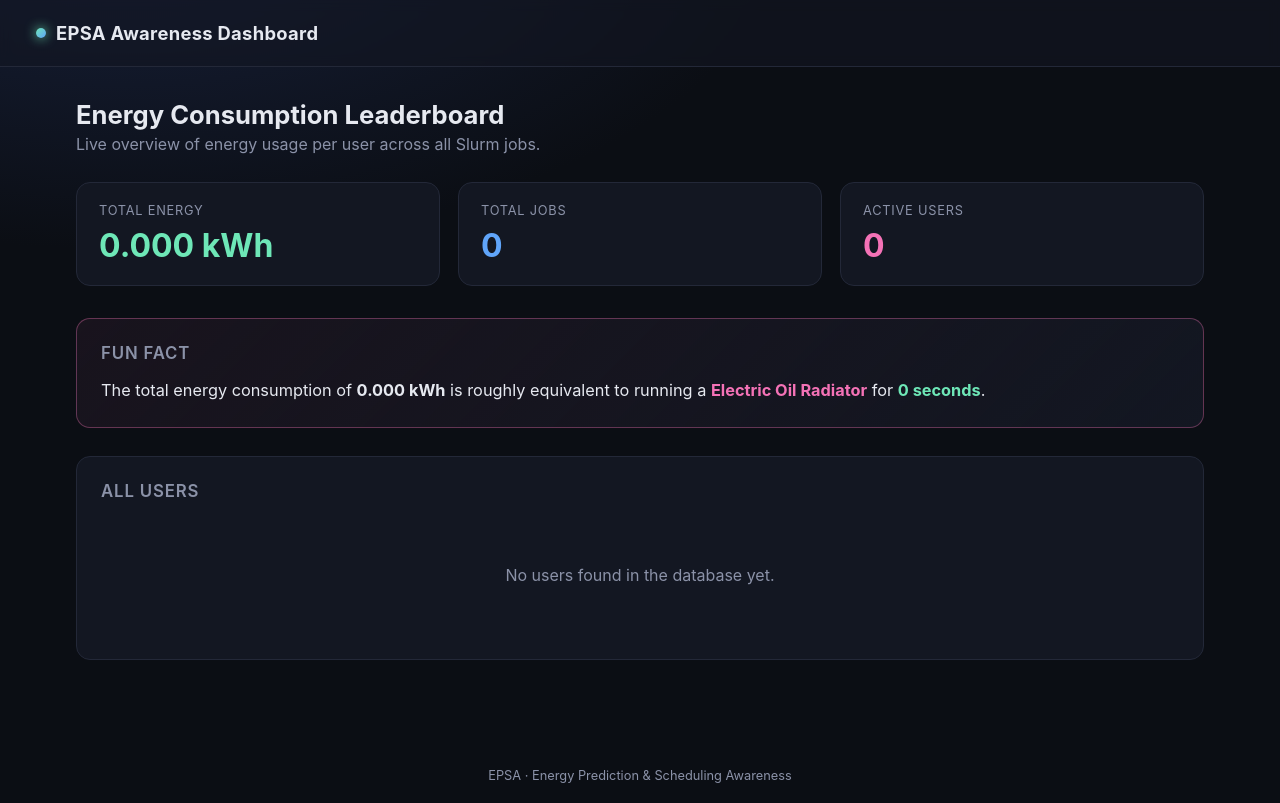
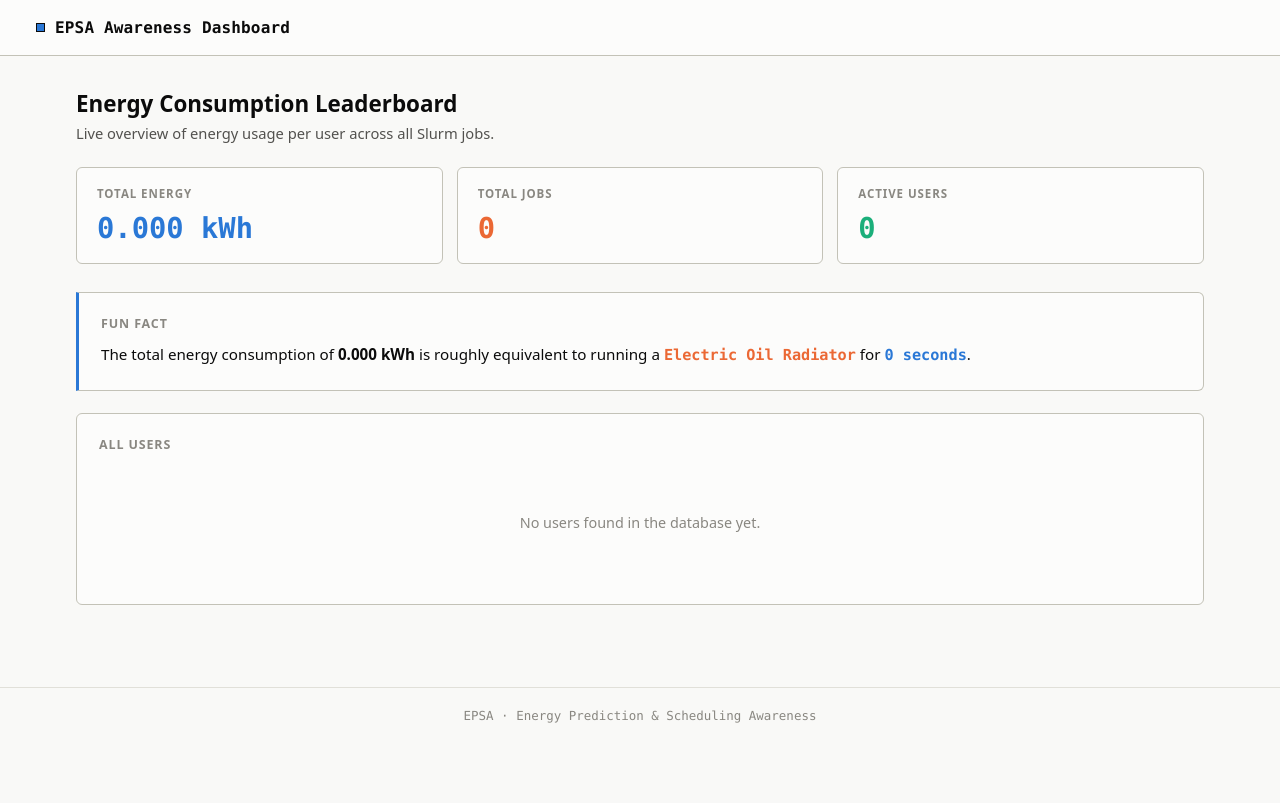
Before and after one commit to gespel/EPSA, a Flask app: page / in a window 1280 px wide. After the commit the page ends 723 px from the top, so only its background shows below. Run offline with Flask 3, Linux system fonts and the light colour scheme; data that the repository does not hold is empty; some libraries are stand-ins or nearby versions.

Commit message:
redesing

```diff
--- a/awareness_daemon/src/awareness_daemon/templates/base.html
+++ b/awareness_daemon/src/awareness_daemon/templates/base.html
@@ -7,23 +7,26 @@
     <script src="https://cdn.jsdelivr.net/npm/chart.js@4.4.4/dist/chart.umd.min.js"></script>
     <style>
         :root {
-            --bg: #0b0e14;
-            --bg-panel: #131722;
-            --bg-panel-hover: #171c2b;
-            --border: #232838;
-            --text: #e6e9f0;
-            --text-dim: #8b92a8;
-            --accent: #6ee7b7;
-            --accent-2: #60a5fa;
-            --accent-3: #f472b6;
-            --warn: #fbbf24;
-            --radius: 14px;
+            --page: #f9f9f7;
+            --surface: #fcfcfb;
+            --surface-hover: #f2f1ed;
+            --border: rgba(11, 11, 11, 0.10);
+            --border-strong: #c3c2b7;
+            --grid: #e1e0d9;
+            --text: #0b0b0b;
+            --text-dim: #52514e;
+            --text-muted: #898781;
+            --blue: #2a78d6;
+            --orange: #eb6834;
+            --aqua: #1baf7a;
+            --mono: ui-monospace, "SF Mono", "Cascadia Code", Consolas, "Roboto Mono", monospace;
+            --radius: 6px;
         }
         * { box-sizing: border-box; }
         body {
             margin: 0;
-            font-family: "Inter", "Segoe UI", system-ui, -apple-system, sans-serif;
-            background: radial-gradient(1200px 600px at 10% -10%, #17203a 0%, var(--bg) 55%);
+            font-family: system-ui, -apple-system, "Segoe UI", sans-serif;
+            background: var(--page);
             color: var(--text);
             min-height: 100vh;
         }
@@ -31,10 +34,9 @@
             display: flex;
             align-items: center;
             justify-content: space-between;
-            padding: 22px 36px;
-            border-bottom: 1px solid var(--border);
-            background: rgba(19, 23, 34, 0.6);
-            backdrop-filter: blur(6px);
+            padding: 18px 36px;
+            border-bottom: 1px solid var(--border-strong);
+            background: var(--surface);
             position: sticky;
             top: 0;
             z-index: 10;
@@ -43,27 +45,30 @@
             display: flex;
             align-items: center;
             gap: 10px;
-            font-weight: 700;
-            font-size: 1.15rem;
-            letter-spacing: 0.3px;
+            font-family: var(--mono);
+            font-weight: 600;
+            font-size: 1rem;
+            letter-spacing: 0.01em;
         }
         header.topbar .brand .dot {
-            width: 10px; height: 10px; border-radius: 50%;
-            background: linear-gradient(135deg, var(--accent), var(--accent-2));
-            box-shadow: 0 0 12px var(--accent);
+            width: 9px; height: 9px;
+            background: var(--blue);
+            border: 1px solid var(--text);
         }
         header.topbar a.back {
             color: var(--text-dim);
             text-decoration: none;
-            font-size: 0.9rem;
-            padding: 8px 14px;
-            border: 1px solid var(--border);
-            border-radius: 999px;
-            transition: all .15s ease;
+            font-size: 0.85rem;
+            font-family: var(--mono);
+            padding: 7px 12px;
+            border: 1px solid var(--border-strong);
+            border-radius: 4px;
+            transition: all .12s ease;
         }
         header.topbar a.back:hover {
             color: var(--text);
-            border-color: var(--accent-2);
+            border-color: var(--blue);
+            background: var(--surface-hover);
         }
         main {
             padding: 32px 36px 60px;
@@ -73,51 +78,56 @@
         .grid {
             display: grid;
             grid-template-columns: repeat(auto-fit, minmax(220px, 1fr));
-            gap: 18px;
-            margin-bottom: 32px;
+            gap: 14px;
+            margin-bottom: 28px;
         }
         .card {
-            background: var(--bg-panel);
-            border: 1px solid var(--border);
+            background: var(--surface);
+            border: 1px solid var(--border-strong);
             border-radius: var(--radius);
-            padding: 20px 22px;
+            padding: 18px 20px;
         }
         .stat-card .label {
-            color: var(--text-dim);
-            font-size: 0.8rem;
+            color: var(--text-muted);
+            font-size: 0.72rem;
             text-transform: uppercase;
-            letter-spacing: 0.06em;
-            margin-bottom: 8px;
+            letter-spacing: 0.08em;
+            margin-bottom: 10px;
+            font-weight: 600;
         }
         .stat-card .value {
-            font-size: 2rem;
-            font-weight: 700;
+            font-family: var(--mono);
+            font-size: 1.8rem;
+            font-weight: 600;
+            font-variant-numeric: tabular-nums;
         }
-        .stat-card .value.energy { color: var(--accent); }
-        .stat-card .value.jobs { color: var(--accent-2); }
-        .stat-card .value.users { color: var(--accent-3); }
+        .stat-card .value.energy { color: var(--blue); }
+        .stat-card .value.jobs { color: var(--orange); }
+        .stat-card .value.users { color: var(--aqua); }
         h1.page-title {
-            font-size: 1.6rem;
+            font-size: 1.4rem;
+            font-weight: 600;
             margin: 0 0 4px;
         }
         p.subtitle {
             color: var(--text-dim);
-            margin: 0 0 28px;
+            margin: 0 0 24px;
+            font-size: 0.92rem;
         }
         .panel {
-            background: var(--bg-panel);
-            border: 1px solid var(--border);
+            background: var(--surface);
+            border: 1px solid var(--border-strong);
             border-radius: var(--radius);
-            padding: 24px;
-            margin-bottom: 28px;
+            padding: 22px;
+            margin-bottom: 22px;
         }
         .panel h2 {
             margin-top: 0;
-            font-size: 1.05rem;
-            color: var(--text-dim);
-            font-weight: 600;
+            font-size: 0.78rem;
+            color: var(--text-muted);
+            font-weight: 700;
             text-transform: uppercase;
-            letter-spacing: 0.05em;
+            letter-spacing: 0.07em;
         }
         table {
             width: 100%;
@@ -125,22 +135,27 @@
         }
         table th, table td {
             text-align: left;
-            padding: 12px 14px;
-            border-bottom: 1px solid var(--border);
-            font-size: 0.92rem;
+            padding: 11px 14px;
+            border-bottom: 1px solid var(--grid);
+            font-size: 0.88rem;
         }
         table th {
-            color: var(--text-dim);
+            color: var(--text-muted);
             font-weight: 600;
             text-transform: uppercase;
-            font-size: 0.72rem;
+            font-size: 0.68rem;
             letter-spacing: 0.06em;
+            border-bottom: 1px solid var(--border-strong);
+        }
+        table td.num, table th.num {
+            font-family: var(--mono);
+            font-variant-numeric: tabular-nums;
         }
         table tbody tr {
-            transition: background .12s ease;
+            transition: background .1s ease;
         }
         table tbody tr:hover {
-            background: var(--bg-panel-hover);
+            background: var(--surface-hover);
         }
         table tbody tr:last-child td {
             border-bottom: none;
@@ -154,61 +169,61 @@
             display: inline-flex;
             align-items: center;
             justify-content: center;
-            width: 26px; height: 26px;
-            border-radius: 8px;
-            background: var(--bg);
-            border: 1px solid var(--border);
-            font-size: 0.8rem;
-            color: var(--text-dim);
-            font-weight: 700;
+            width: 22px; height: 22px;
+            border-radius: 4px;
+            background: var(--page);
+            border: 1px solid var(--border-strong);
+            font-family: var(--mono);
+            font-size: 0.72rem;
+            color: var(--text-muted);
+            font-weight: 600;
         }
-        .rank.gold { color: #fcd34d; border-color: #92702240; }
-        .rank.silver { color: #d1d5db; border-color: #6b728040; }
-        .rank.bronze { color: #f0a875; border-color: #92440022; }
+        .rank.gold { color: var(--text); border-color: var(--blue); }
+        .rank.silver, .rank.bronze { color: var(--text-dim); }
         .bar-bg {
             width: 100%;
-            height: 8px;
-            background: var(--border);
-            border-radius: 999px;
+            height: 6px;
+            background: var(--grid);
+            border-radius: 3px;
             overflow: hidden;
             margin-top: 6px;
         }
         .bar-fill {
             height: 100%;
-            border-radius: 999px;
-            background: linear-gradient(90deg, var(--accent-2), var(--accent));
+            background: var(--blue);
         }
         .pill {
             display: inline-block;
-            padding: 3px 10px;
-            border-radius: 999px;
-            font-size: 0.75rem;
-            background: rgba(110, 231, 183, 0.1);
-            color: var(--accent);
-            border: 1px solid rgba(110, 231, 183, 0.25);
+            font-family: var(--mono);
+            font-variant-numeric: tabular-nums;
+            color: var(--blue);
+            font-weight: 600;
         }
         .empty-state {
             text-align: center;
             padding: 50px 20px;
-            color: var(--text-dim);
+            color: var(--text-muted);
+            font-size: 0.9rem;
         }
         .compare-panel {
-            border-color: rgba(244, 114, 182, 0.35);
-            background: linear-gradient(135deg, rgba(244, 114, 182, 0.06), var(--bg-panel));
+            border-left: 3px solid var(--blue);
+            border-radius: 0 var(--radius) var(--radius) 0;
         }
         .compare-text {
             margin: 0;
-            font-size: 1.02rem;
+            font-size: 0.95rem;
             color: var(--text);
             line-height: 1.6;
         }
         .compare-device {
-            color: var(--accent-3);
+            color: var(--orange);
             font-weight: 700;
+            font-family: var(--mono);
         }
         .compare-time {
-            color: var(--accent);
+            color: var(--blue);
             font-weight: 700;
+            font-family: var(--mono);
         }
         .chart-wrap {
             position: relative;
@@ -216,9 +231,11 @@
         }
         footer {
             text-align: center;
-            color: var(--text-dim);
-            font-size: 0.8rem;
+            color: var(--text-muted);
+            font-size: 0.78rem;
+            font-family: var(--mono);
             padding: 20px;
+            border-top: 1px solid var(--grid);
         }
     </style>
 </head>
--- a/awareness_daemon/src/awareness_daemon/templates/dashboard.html
+++ b/awareness_daemon/src/awareness_daemon/templates/dashboard.html
@@ -48,9 +48,9 @@
             <tr>
                 <th>#</th>
                 <th>User</th>
-                <th>Jobs</th>
-                <th>Executions</th>
-                <th>Energy (kWh)</th>
+                <th class="num">Jobs</th>
+                <th class="num">Executions</th>
+                <th class="num">Energy (kWh)</th>
                 <th style="width: 30%">Share</th>
             </tr>
         </thead>
@@ -69,9 +69,9 @@
                         {{ u.username or ("uid:" ~ u.userid) }}
                     </a>
                 </td>
-                <td>{{ u.job_count }}</td>
-                <td>{{ u.execution_count }}</td>
-                <td><span class="pill">{{ "%.4f"|format(u.total_energy_kwh or 0) }}</span></td>
+                <td class="num">{{ u.job_count }}</td>
+                <td class="num">{{ u.execution_count }}</td>
+                <td class="num"><span class="pill">{{ "%.4f"|format(u.total_energy_kwh or 0) }}</span></td>
                 <td>
                     <div class="bar-bg">
                         <div class="bar-fill" style="width: {{ ((u.total_energy_kwh or 0) / max_kwh * 100) if max_kwh else 0 }}%;"></div>
@@ -98,11 +98,11 @@
             datasets: [{
                 label: 'kWh',
                 data: {{ chart_values|tojson }},
-                backgroundColor: 'rgba(110, 231, 183, 0.55)',
-                borderColor: '#6ee7b7',
-                borderWidth: 1.5,
-                borderRadius: 6,
-                maxBarThickness: 46
+                backgroundColor: '#2a78d6',
+                borderColor: '#1c5cab',
+                borderWidth: 1,
+                borderRadius: 3,
+                maxBarThickness: 40
             }]
         },
         options: {
@@ -110,8 +110,8 @@
             maintainAspectRatio: false,
             plugins: { legend: { display: false } },
             scales: {
-                x: { ticks: { color: '#8b92a8' }, grid: { color: '#232838' } },
-                y: { ticks: { color: '#8b92a8' }, grid: { color: '#232838' }, beginAtZero: true }
+                x: { ticks: { color: '#898781' }, grid: { display: false }, border: { color: '#c3c2b7' } },
+                y: { ticks: { color: '#898781' }, grid: { color: '#e1e0d9' }, border: { color: '#c3c2b7' }, beginAtZero: true }
             }
         }
     });
```
Also changed, not shown: awareness_daemon/src/awareness_daemon/templates/user_detail.html (+17 -14 lines).
